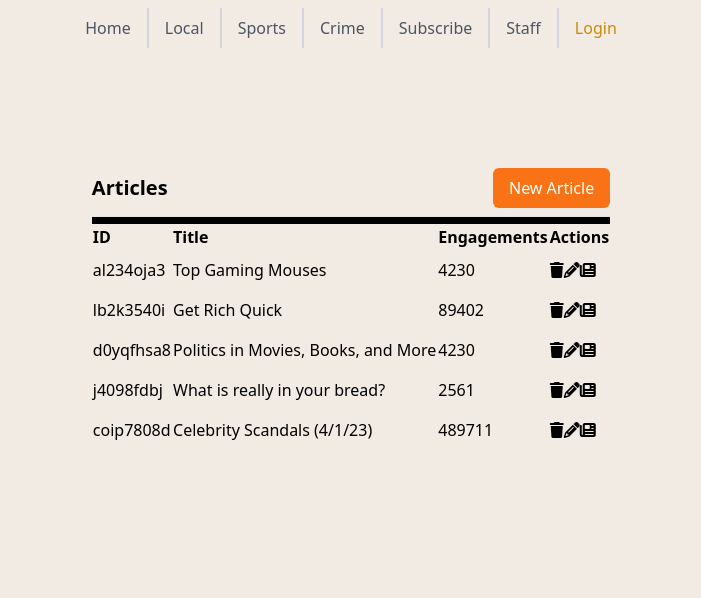
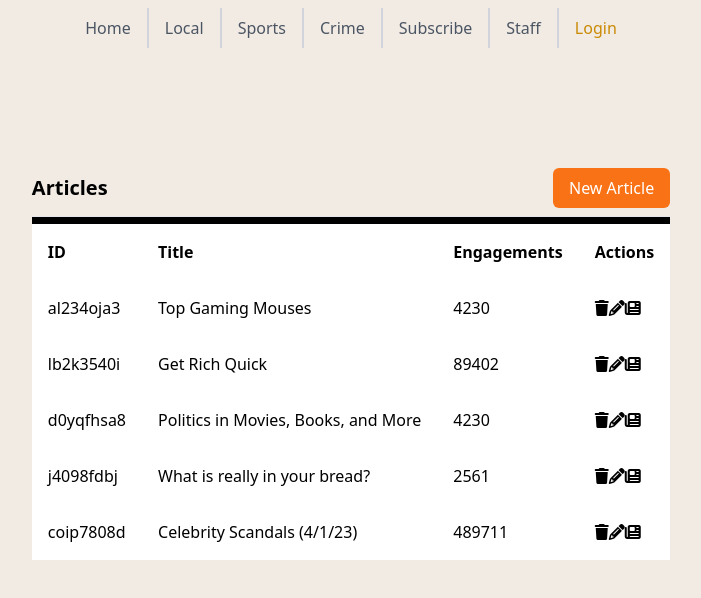
Before and after one commit to Algorithm-Allies/valleyNews, a React (Vite) app in the folder client/: page /auth/business/dashboard in a window 1280 px wide. Shown: the top 598 px of the page, without its empty margins (289-990 px from the left). Built offline with nearby package versions, Linux system fonts and the light colour scheme.

Commit message:
add padding to view articles rows

```diff
--- a/client/src/pages/Business/BusinessPanel.jsx
+++ b/client/src/pages/Business/BusinessPanel.jsx
@@ -30,21 +30,21 @@ function BusinessPanel() {
       <button className="ml-auto bg-orange-500 text-white py-2 px-4 rounded-md">New Article</button>
     </div>
     <hr className="h-2 bg-black mt-2" />
-    <table className="text-left">
+    <table className="text-left bg-white">
       <tr>
-        <th>ID</th>
-        <th>Title</th>
-        <th>Engagements</th>
-        <th>Actions</th>
+        <th className="p-4">ID</th>
+        <th className="p-4">Title</th>
+        <th className="p-4">Engagements</th>
+        <th className="p-4">Actions</th>
       </tr>
       {
         articleDummyData.map((article) => {
           return (
             <tr className="">
-              <td className="py-2">{article.id}</td>
-              <td>{article.title}</td>
-              <td>{article.engagements}</td>
-              <td>
+              <td className="p-4">{article.id}</td>
+              <td className="p-4">{article.title}</td>
+              <td className="p-4">{article.engagements}</td>
+              <td className="p-4">
                 <button><i class="fa-solid fa-trash"></i></button>
                 <button><i class="fa-solid fa-pencil"></i></button>
                 <button><i class="fa-solid fa-newspaper"></i></button>
```
